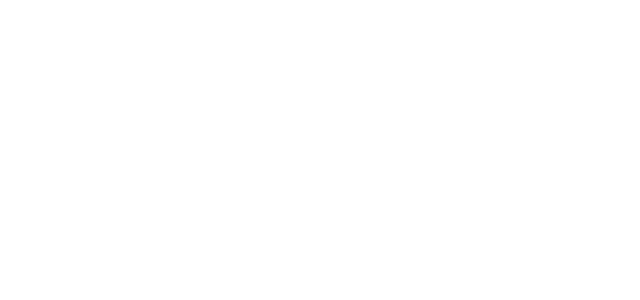
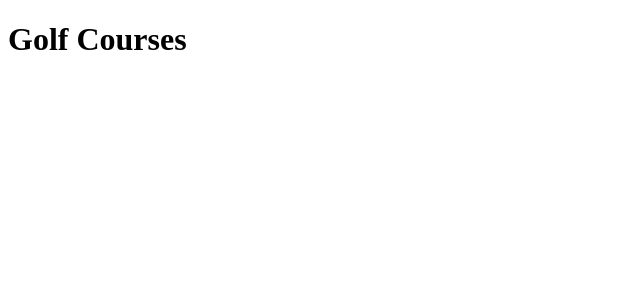
Before and after one commit to tobiasbjurstrom/teefinder-devops, a React (Create React App) app in the folder teefinder/: page / in a window 1280 px wide. Shown: the top 300 px of the page, without its empty margins (0-640 px from the left). Built offline with nearby package versions, Linux system fonts and the light colour scheme.

Commit message:
fixade en del

```diff
--- a/teefinder/src/App.js
+++ /dev/null
@@ -1,12 +0,0 @@
-
-import './App.css';
-
-function App() {
-  return (
-    <div>
-      <golfcoursesPresenter />
-    </div>
-  );
-}
-
-export default App;
--- /dev/null
+++ b/teefinder/src/GolfCourseModel.js
@@ -0,0 +1,35 @@
+import { fetchGolfCourses } from './golfCourseSource';
+
+const model = {
+  clubinformation: [],
+  loading: true,
+  error: null,
+  ready: true, // Add this to simulate readiness for now
+
+  async loadGolfCourses() {
+    try {
+      this.loading = true;
+      this.error = null;
+      const data = await fetchGolfCourses();
+      this.clubinformation = data || []; // Ensure data is an array
+      this.loading = false;
+    } catch (error) {
+      this.error = error;
+      this.loading = false;
+    }
+  },
+
+  getCourseNames() {
+    return this.clubinformation.map(club => club.club_name);
+  },
+
+  isLoading() {
+    return this.loading;
+  },
+
+  getError() {
+    return this.error;
+  }
+};
+
+export  { model };
--- a/teefinder/src/golfCourseSource.js
+++ b/teefinder/src/golfCourseSource.js
@@ -1,6 +1,5 @@
-
 async function fetchGolfCourses() {
-    const url = 'https://golf-course-finder.p.rapidapi.com/api/golf-clubs/?miles=50&latitude=39.569389&longitude=2.650239';
+    const url = 'https://golf-course-finder.p.rapidapi.com/api/golf-clubs/?miles=10&latitude=39.569389&longitude=2.650239';
     const options = {
         method: 'GET',
         headers: {
@@ -15,9 +14,11 @@
             throw new Error(`HTTP error! status: ${response.status}`);
         }
         const result = await response.json();
-        console.log(result);
+        console.log(result); // Log the entire result to see the structure
+        return result;
     } catch (error) {
-        console.error('error fetching data');
+        console.error('Error fetching data:', error);
+        throw error;
     }
 }
 
--- a/teefinder/src/index.js
+++ /dev/null
@@ -1,16 +0,0 @@
-import React from 'react';
-import ReactDOM from 'react-dom/client';
-import './index.css';
-import App from './App';
-import reportWebVitals from './reportWebVitals';
-
-
-const root = ReactDOM.createRoot(document.getElementById('root'));
-root.render(
-    <App />
-);
-
-// If you want to start measuring performance in your app, pass a function
-// to log results (for example: reportWebVitals(console.log))
-// or send to an analytics endpoint. Learn more: https://bit.ly/CRA-vitals
-reportWebVitals();
--- /dev/null
+++ b/teefinder/src/index.jsx
@@ -0,0 +1,19 @@
+import React from 'react';
+import { createRoot } from 'react-dom/client';
+import { observable, configure } from 'mobx';
+import { ReactRoot } from './reactjs/ReactRoot';
+import {model} from './GolfCourseModel';
+configure({ enforceActions: 'never' }); // we don't use MobX actions
+
+// Make the model reactive
+const reactiveModel = observable(model);
+
+// Create the root component JSX
+const rootJSX = <ReactRoot model={reactiveModel} />;
+
+// Mount the app in the page DIV with the id "root"
+const root = createRoot(document.getElementById('root'));
+root.render(rootJSX);
+
+// For debug purposes, do not do this in production!
+window.myModel = reactiveModel;
--- a/teefinder/src/reactjs/ReactRoot.jsx
+++ b/teefinder/src/reactjs/ReactRoot.jsx
@@ -0,0 +1,19 @@
+import React from 'react';
+import { observer } from 'mobx-react-lite';
+import CoursesPresenter from './coursesPresenter';
+
+const ReactRoot = observer(function ReactRoot(props) {
+  if (!props.model.ready) {
+    return <img src="https://brfenergi.se/iprog/loading.gif" alt="Loading" />;
+  }
+
+  return (
+    <div className="flexParent">
+      <div className="mainContent">
+        <CoursesPresenter model={props.model} />
+      </div>
+    </div>
+  );
+});
+
+export { ReactRoot };
--- /dev/null
+++ b/teefinder/src/reactjs/coursesPresenter.jsx
@@ -0,0 +1,9 @@
+import React from 'react';
+import { observer } from 'mobx-react-lite';
+import CoursesView from '../views/coursesView';
+
+const CoursesPresenter = observer(({ model }) => {
+  return <CoursesView />;
+});
+
+export default CoursesPresenter;
--- a/teefinder/src/reactjs/golfCoursesPresenter.jsx
+++ /dev/null
@@ -1,6 +0,0 @@
-import React from 'react';
-const golfcoursesPresenter = () => {
-  return <GolfCoursesView />;
-};
-
-export default golfcoursesPresenter;
--- /dev/null
+++ b/teefinder/src/views/coursesView.jsx
@@ -0,0 +1,11 @@
+import React from 'react';
+
+const CoursesView = () => {
+  return (
+    <div>
+      <h1>Golf Courses</h1>
+    </div>
+  );
+};
+
+export default CoursesView;
```
Also changed, not shown: teefinder/src/views/golfCoursesView.jsx (deleted, +0 -12 lines), teefinder/src/App.css (deleted).
